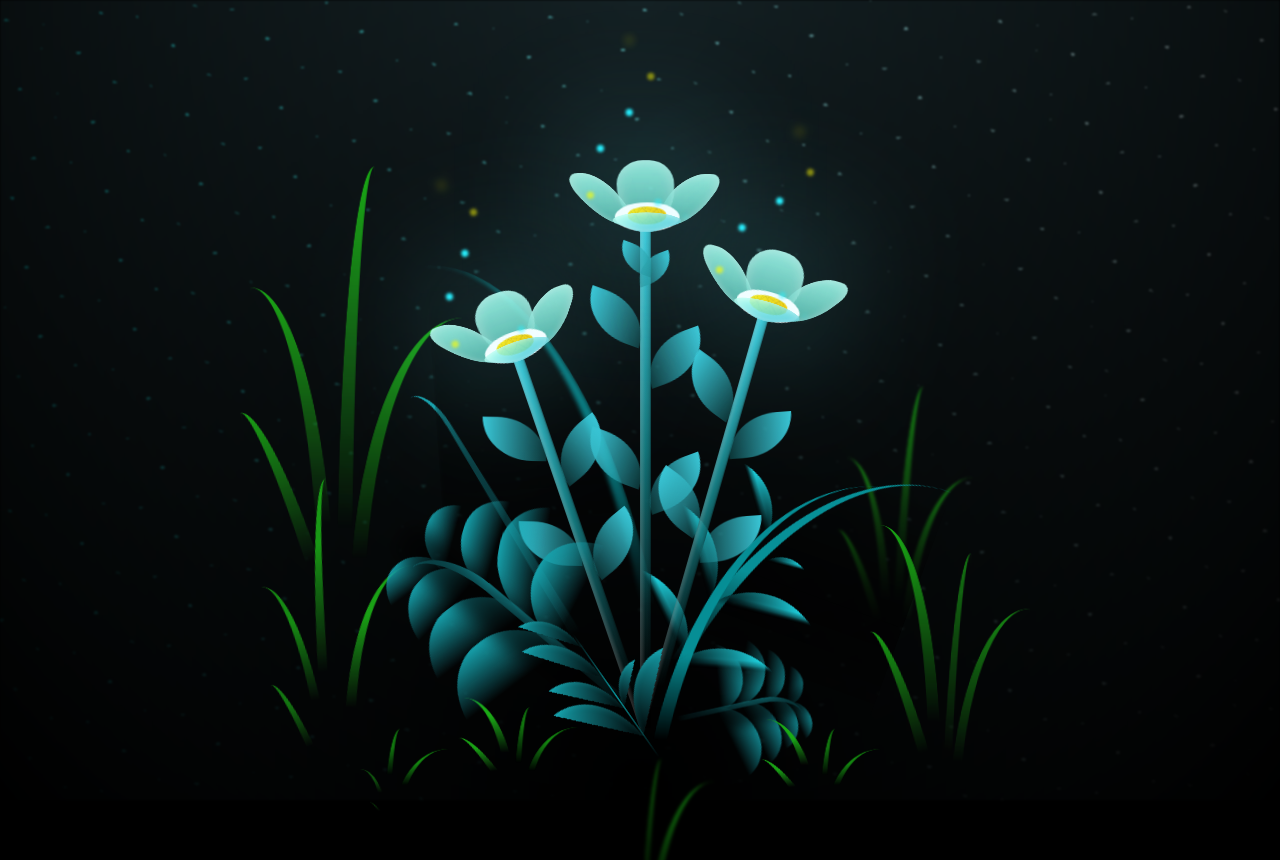
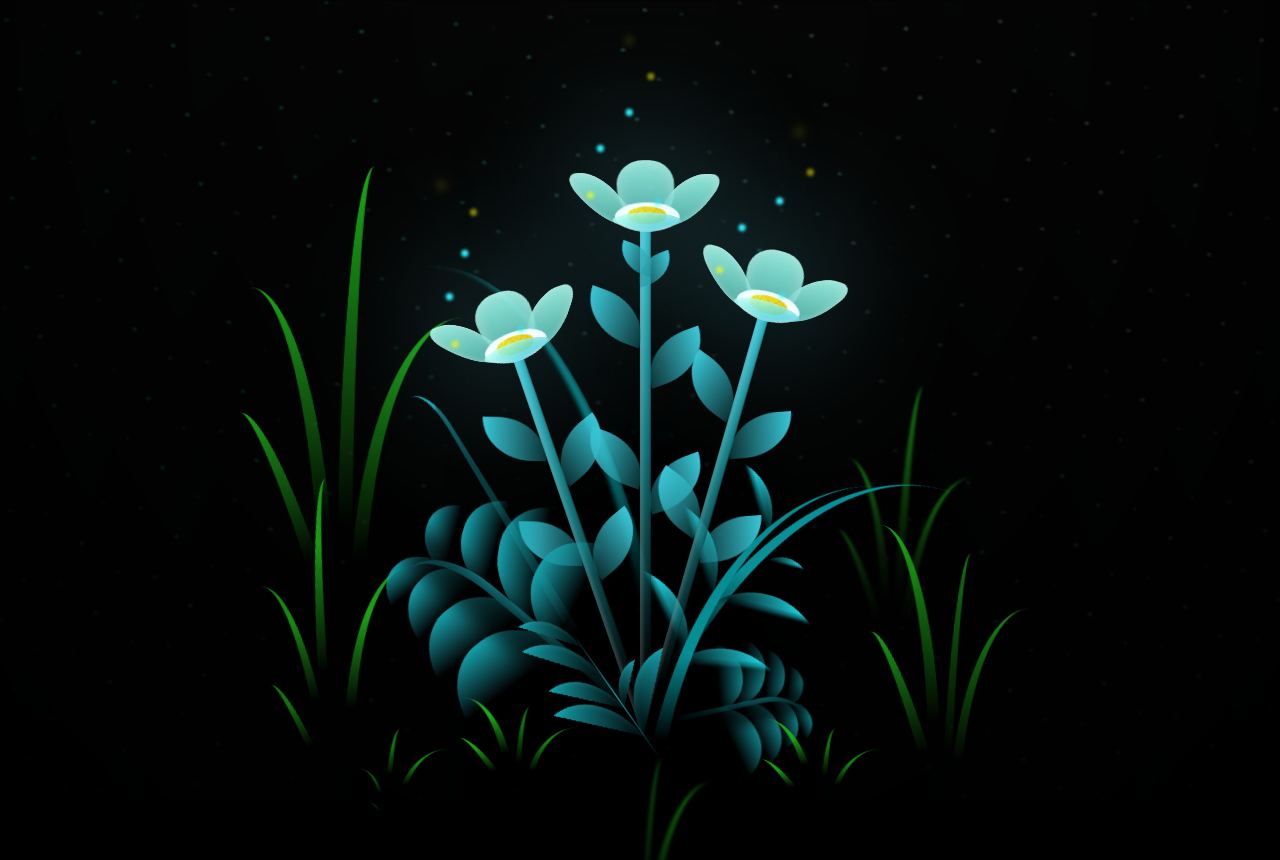
Before and after one commit to GabrielCurvello/GabrielCurvello.github.io, a plain HTML site: page Flores/index.html in a window 1280 px wide. Shown: the top 860 px of the page. Drawn offline with Linux system fonts and the light colour scheme.

Commit message:
Update main.css

```diff
--- a/Flores/css/main.css
+++ b/Flores/css/main.css
@@ -36,7 +36,7 @@ body {
     radial-gradient(
       ellipse at bottom,
       var(--dark-color),
-      rgba(145, 233, 255, 0.2)
+      rgba(18, 19, 19, 0.46)
     ),
     repeating-linear-gradient(
       220deg,
```
